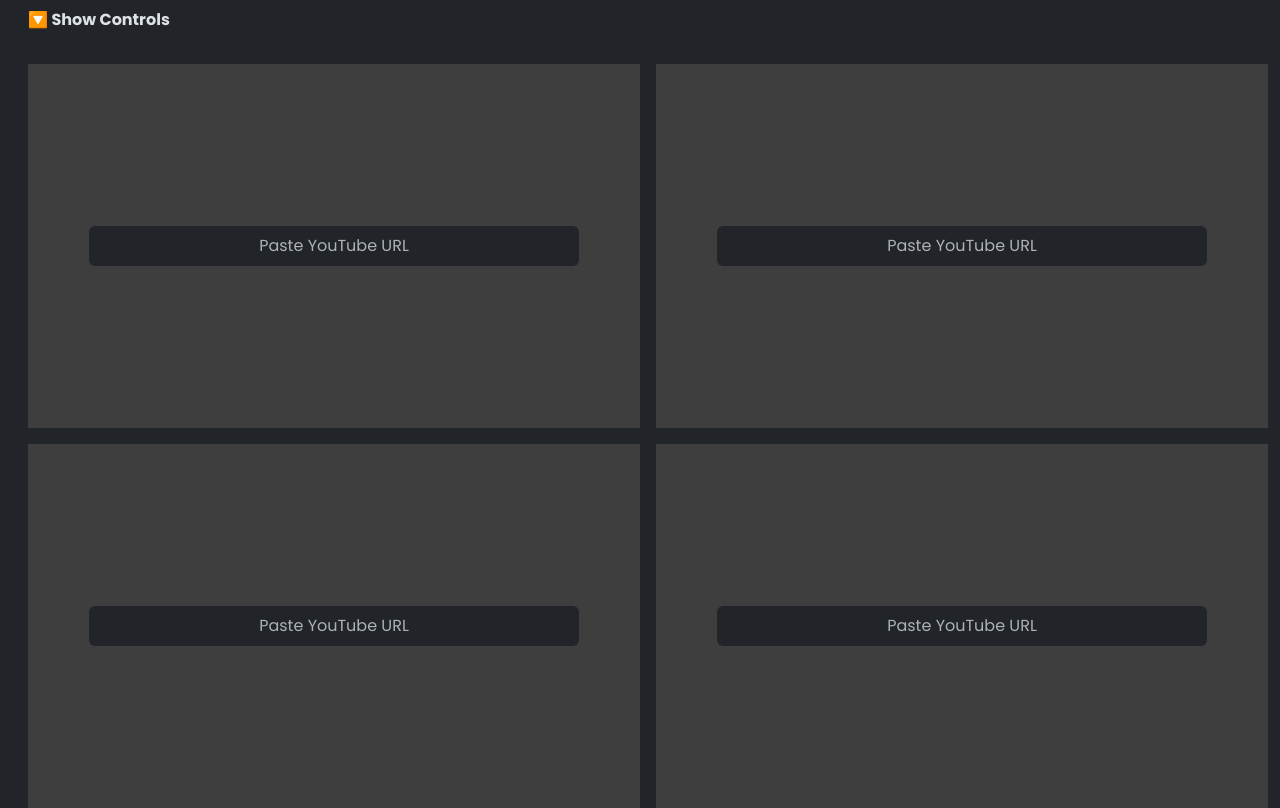
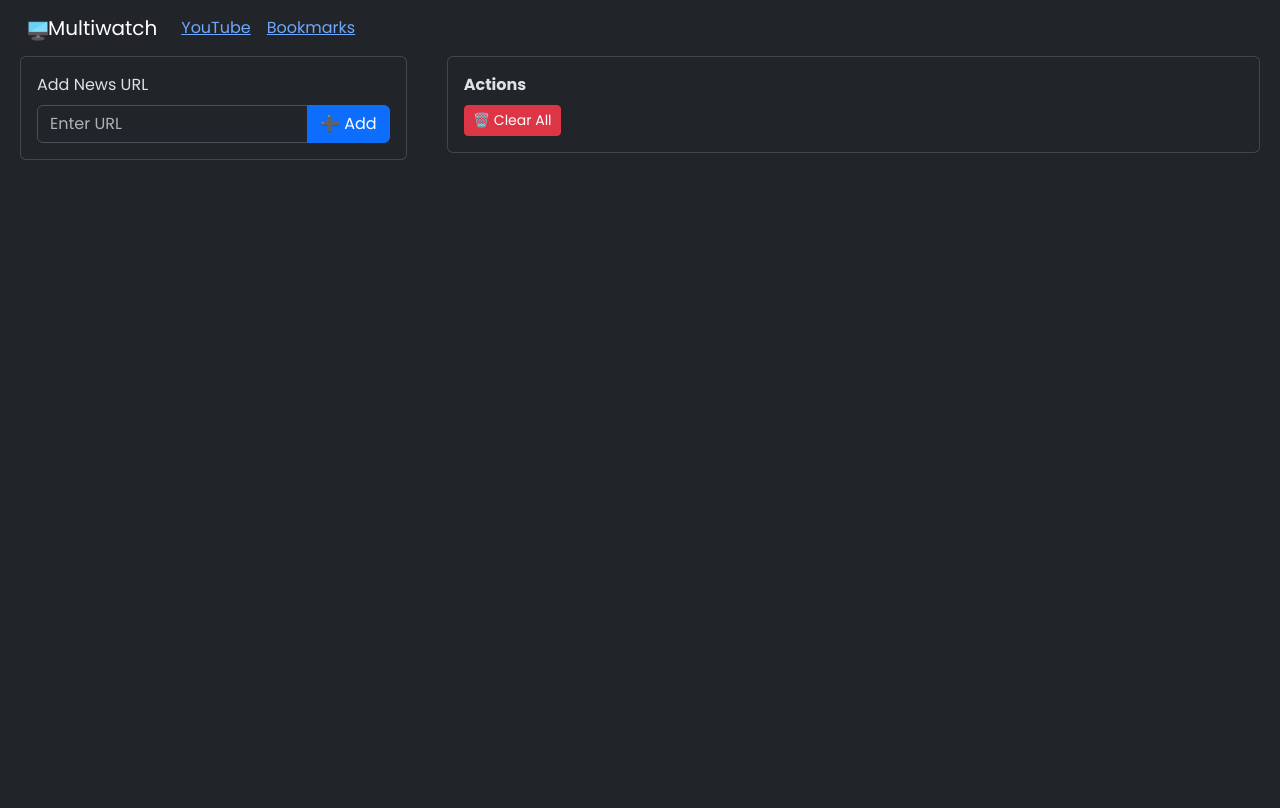
Before and after one commit to akinozgen/multiwatch, a React (Vite) app: page /news in a window 1280 px wide. Built offline with nearby package versions, Linux system fonts and the light colour scheme.

Commit message:
rearranged directories

```diff
--- a/src/App.jsx
+++ b/src/App.jsx
@@ -1,7 +1,7 @@
 import { useEffect, useState } from "react";
 import "./App.css";
-import YoutubeGrid from "./components/YoutubeGrid";
-import NewsGrid from "./components/NewsGrid";
+import YoutubeGrid from "~/pages/YoutubeGrid";
+import Bookmarks from "~/pages/Bookmarks";
 import { BrowserRouter, Link, Route, Routes } from "react-router-dom";
 import { Container, Nav, Navbar, Row } from "react-bootstrap";
 
@@ -50,9 +50,10 @@ function App() {
     };
   }, [keySequence]);
 
-  return (
-    <>
-      {/* <BrowserRouter>
+  const domain = window.location.hostname;
+
+  const RouterPage = (
+    <BrowserRouter>
       <Navbar expand="lg">
         <Container fluid className="mx-3">
           <Navbar.Brand href="#home">
@@ -72,7 +73,7 @@ function App() {
                 <Link to="/">YouTube</Link>
               </Nav.Link>
               <Nav.Link>
-                  <Link to="/news">News</Link>
+                <Link to="/bookmarks">Bookmarks</Link>
               </Nav.Link>
             </Nav>
           </Navbar.Collapse>
@@ -81,10 +82,18 @@ function App() {
 
       <Routes>
         <Route index path="/" element={<YoutubeGrid />} />
-          <Route path="/news" element={<NewsGrid />} />
+        <Route path="/news" element={<Bookmarks />} />
       </Routes>
-      </BrowserRouter> */}
+    </BrowserRouter>
+  );
+
+  return (
+    <>
+      {domain.includes("github") ? (
         <YoutubeGrid />
+      ) : (
+        RouterPage
+      )}
     </>
   );
 }
--- a/src/components/NewsGrid.jsx
+++ b/src/pages/Bookmarks/index.jsx
@@ -9,8 +9,8 @@ import {
   InputGroup,
   Row,
 } from "react-bootstrap";
-import "./NewsGrid.scss";
-import localStorageHelper from "../actions/localStorage";
+import "./index.scss";
+import localStorageHelper from "~/actions/localStorage";
 import axios from "axios";
 
 
--- a/vite.config.js
+++ b/vite.config.js
@@ -9,7 +9,8 @@ export default defineConfig({
   // config of react-bootstrap
   resolve: {
     alias: {
-      '~bootstrap': path.resolve(__dirname, 'node_modules/bootstrap')
+      '~': path.resolve(__dirname, 'src'),
+      '~bootstrap': path.resolve(__dirname, 'node_modules/bootstrap'),
     }
   }
 })
```
Also changed, not shown: src/pages/YoutubeGrid/index.jsx (renamed from src/components/YoutubeGrid.jsx, +5 -4 lines), src/pages/Bookmarks/index.scss (renamed from src/components/NewsGrid.scss), src/pages/YoutubeGrid/index.scss (renamed from src/components/YoutubeGrid.scss), 1 other file (tests, documents, lock files or other folders). Lines whose indentation alone changed are shown as unchanged.
